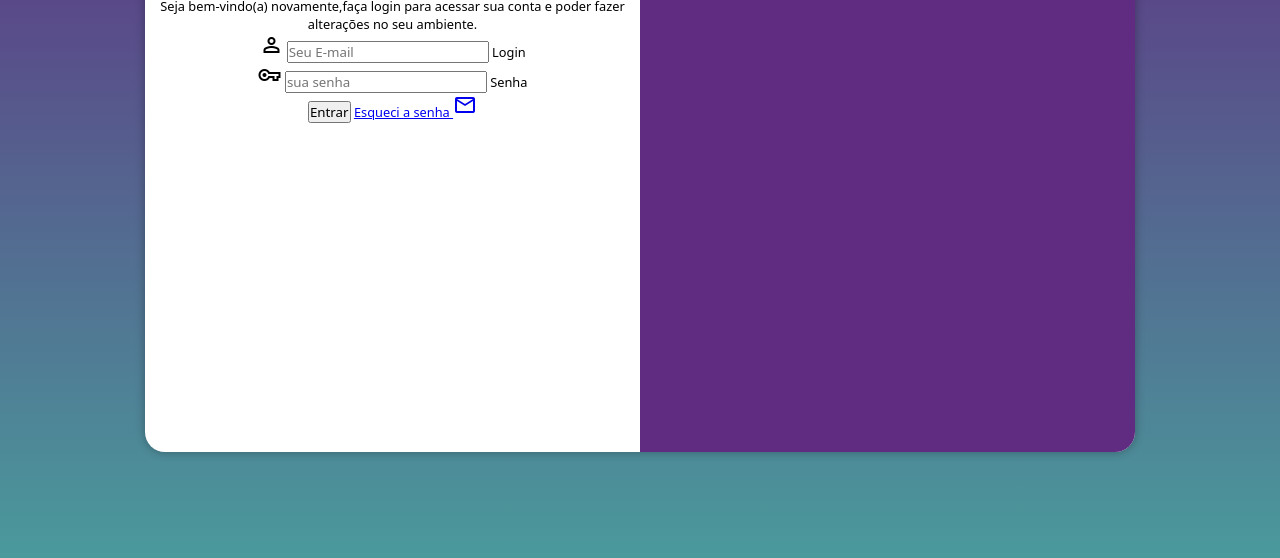
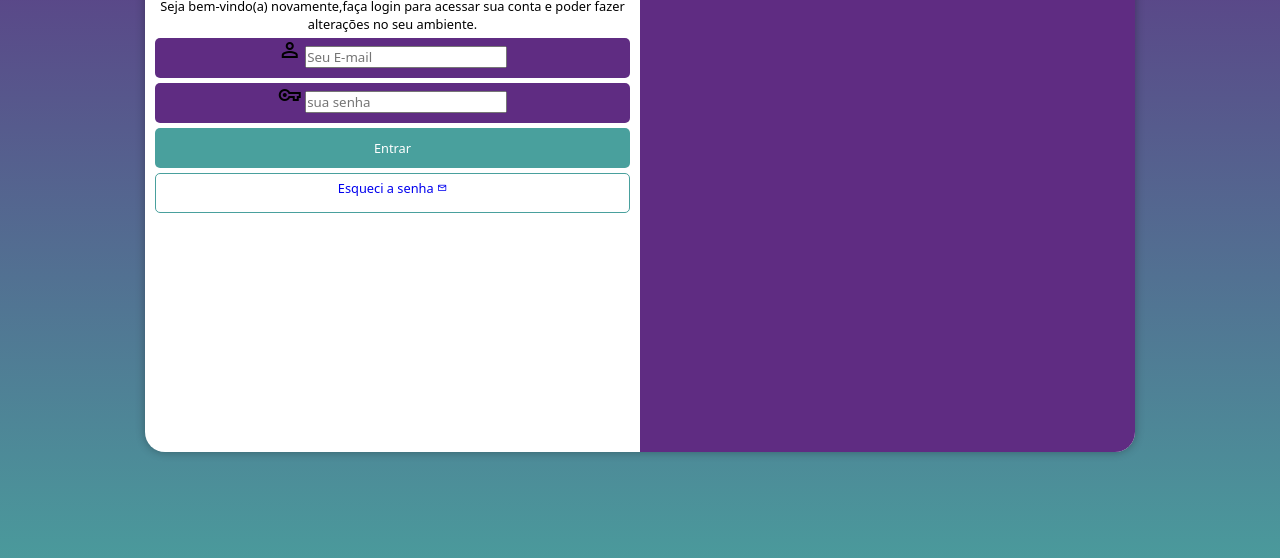
Before and after one commit to AldairRocha/projeto-login, a plain HTML site: page index.html in a window 1280 px wide. Shown: the part 198-756 px from the top of the page. Drawn offline with nearby package versions, Linux system fonts and the light colour scheme.

Commit message:
formtação do formulario

```diff
--- a/estilos/style.css
+++ b/estilos/style.css
@@ -55,3 +55,52 @@ div#formulario{
 div#formulario>h1{
     font-size: 2em;
 }
+form >div.campo{
+    background-color: #5f2c82;
+    display: block;
+    width: 100%;
+    height: 40px;
+    border-radius: 5px;
+    margin: 5px 0px;
+
+}
+div.campo > label{
+    display: none;
+}
+form>input[type=submit]{
+    display: block;
+    font-size: 1em;
+    width: 100%;
+    height: 40px;
+    background-color: #49a09d;
+    color: white;
+    border: none;
+    border-radius: 5px;
+
+}
+form>input[type=submit]:hover{
+    background-color: #2e504f;
+}
+form> a.botao{
+    display: block;
+    text-align: center;
+    font-size: 1em;
+    width: 100%;
+    height: 40px;
+  text-align: center;
+    padding-top: 5px;
+    margin-top: 5px;
+    border: 1px solid #49a09d;
+    border-radius: 5px;
+    text-decoration: none;
+
+}
+
+form>a.botao:hover{
+    background-color: #6bc2bf;
+}
+form> a.botao> i{
+    font-size: 0.8em;
+
+
+}
--- a/index.html
+++ b/index.html
@@ -27,7 +27,7 @@
                         <label for="ilogin">Login </label>
 
                     </div>
-                    <div>
+                    <div class="campo">
                         <span class="material-symbols-outlined">
                             vpn_key
                             </span>
@@ -35,7 +35,7 @@
                         <label for="isenha">Senha</label>
                     </div>
                     <input type="submit" value="Entrar">
-                    <a href="esqueci.html">Esqueci a senha
+                    <a href="esqueci.html" class="botao">Esqueci a senha
                         <i class="material-symbols-outlined"> Mail</i>
                     </a>
 
```
